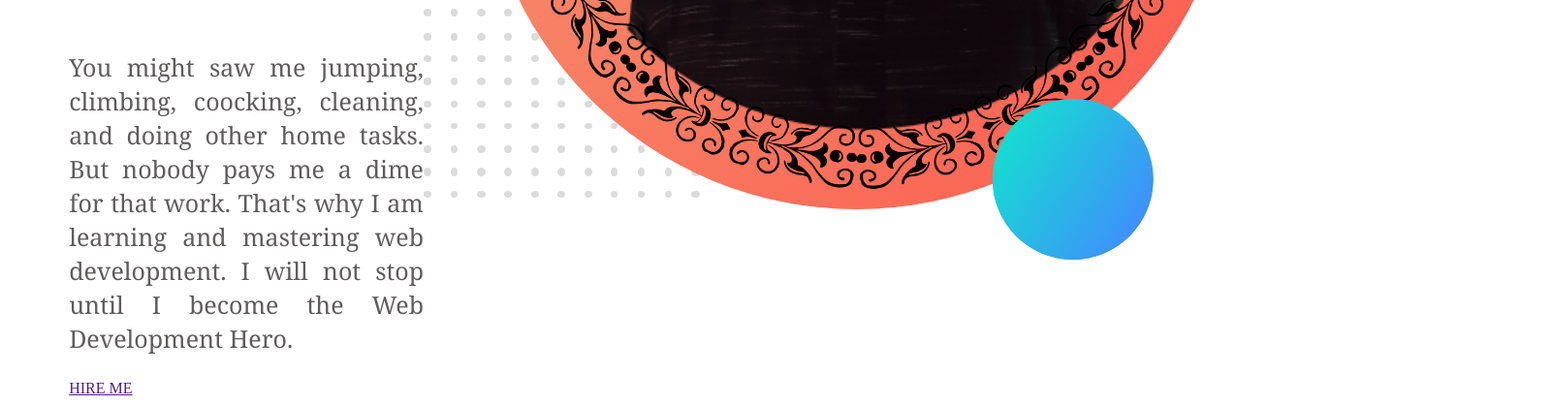
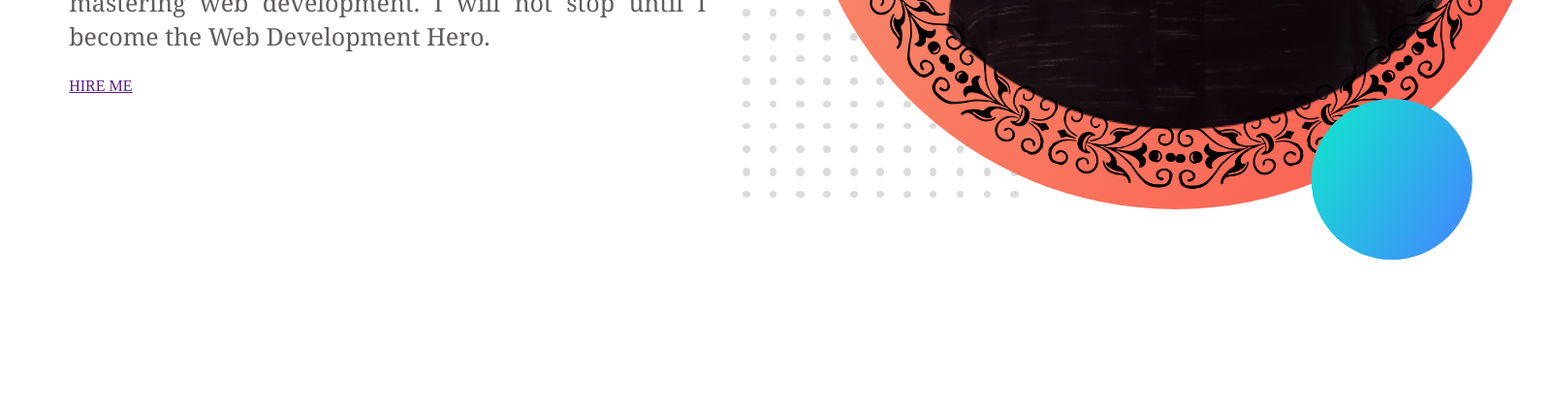
Before and after one commit to Burhanmadani/Burhan-madani-portfolio, a plain HTML site: page index.html in a window 1280 px wide. Shown: the part 569-987 px from the top of the page at 97% size, 1601 px wide, since content can reach past the window. After the commit the page ends 849 px from the top, so only its background shows below. Drawn offline with Linux system fonts and the light colour scheme; a web font is replaced by a local one.

Commit message:
div class changed to id

```diff
--- a/index.html
+++ b/index.html
@@ -18,7 +18,7 @@
 
 <body>
     <section>
-        <div class="half-width">
+        <div id="div1">
             <h1 id="h1">Wlcome To</h1>
             <h1><span class="orang">Burhan Madani's</span> World!</h1>
             <h2>Build Climber and Train Stopper</h2><br>
@@ -29,7 +29,7 @@
             <a href="">HIRE ME</a>
         </div>
 
-        <div class="haf-width">
+        <div id="div2">
             <img src="images/up1.png" alt="">
         </div>
     </section>
--- a/style.css
+++ b/style.css
@@ -26,11 +26,14 @@ p{
 section{
     display: flex ;
 }
-.half-width{
-    width: 50%;
+#div1{
+    width: 60%;
     padding-left: 5%;
     padding-top: 3%;
 }
-.half-width img{
-    width: 70%;
+#div2{
+    width: 40%;
+    padding-left: 5%;
+    padding-left: 3%;
+    margin: 0 auto ;
 }
```
